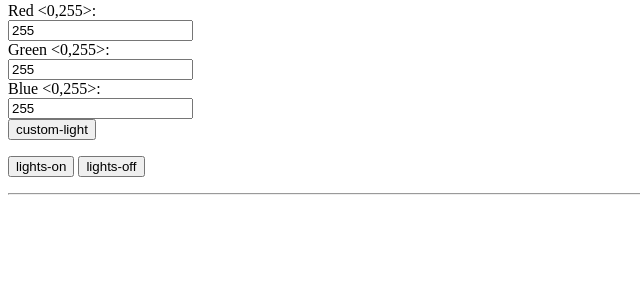
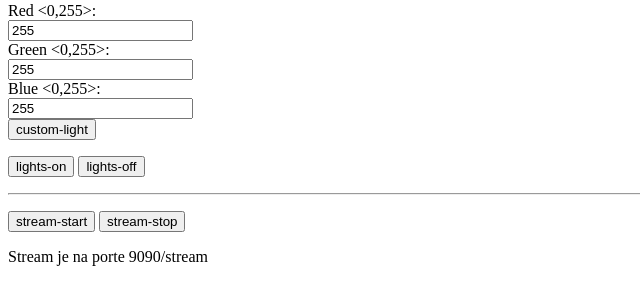
Before and after one commit to SecoWWW/RaspberyPiCamera, a PHP site: page /?year=1 in a window 1280 px wide. Shown: the part 1166-1448 px from the top of the page, without its empty margins (0-640 px from the left). Before the commit the page ends 1361 px from the top, so only its background shows below. Run offline with PHP 8.4, Linux system fonts and the light colour scheme; data that the repository does not hold is empty.

Commit message:
final commit

```diff
--- a/html/index.php
+++ b/html/index.php
@@ -82,6 +82,12 @@ echo "<pre>$picture</pre>";
 	<input type="submit" name="lights-off" class="button" value="lights-off" />
 </p>
 <hr>
+<p>
+	<input type="submit" name="stream-start" class="button" value="stream-start" />
+	<input type="submit" name="stream-stop" class="button" value="stream-stop" />
+	<p>Stream je na porte 9090/stream</p>
+</p>
+
 
 <script src="scripts/jquery-3.2.1.min.js"></script>
 <script>
@@ -109,11 +115,9 @@ $(document).ready(function(){
 			});
 		}
 		if(click == 'show-pictures'){
-			console.log('show all pictures');
 			window.open('./allpictures.php');
 		}
 		if(click == 'show-gifs'){
-			console.log('show all gifs');
 			window.open('./allgifs.php');
 		}
 		if(click == 'lights-on'){
@@ -130,6 +134,20 @@ $(document).ready(function(){
 				alert("lights are off!!");
 			});
 		}
+		if(click == 'stream-start'){
+			var ajaxurl = 'stream-start.php',
+			data = {'action': click};
+			$.post(ajaxurl, data, function(response){
+				alert("stream has started, please use the correct IP:port/stream");
+			});
+		}
+		if(click == 'stream-stop'){
+			var ajaxurl = 'stream-stop.php',
+			data = {'action': click};
+			$.post(ajaxurl, data, function(response){
+				alert("stream stoped :(");
+			});
+		}
 
 	});
 
--- /dev/null
+++ b/html/stream-start.php
@@ -0,0 +1,3 @@
+<?php
+	shell_exec("sudo uv4l -nopreview --auto-video_nr --driver raspicam --encoding mjpeg --width 640 --height 480 --framerate 10 --hflip yes --vflip yes --server-option '--port=9090' --server-option '--max-queued-connections=30' --server-option '--max-streams=2' --server-option '--max-threads=29'");
+?>
--- /dev/null
+++ b/html/stream-stop.php
@@ -0,0 +1,3 @@
+<?php
+	shell_exec("sudo pkill uv4l");
+?>
```
